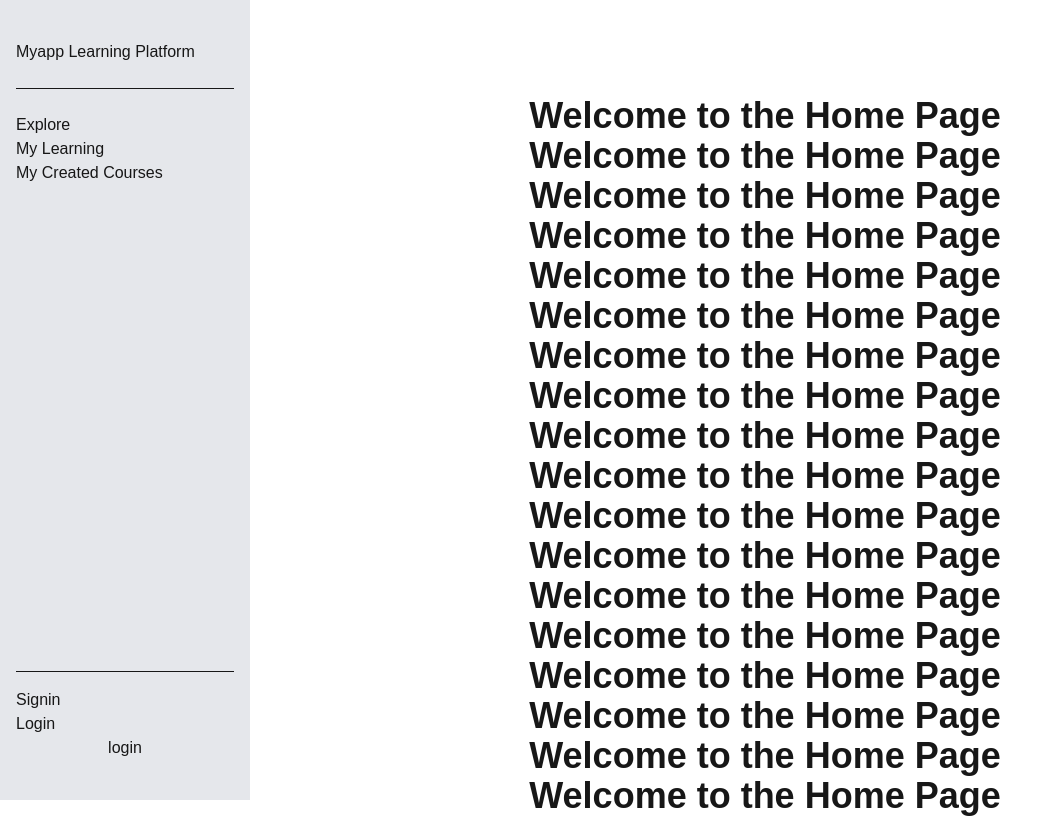
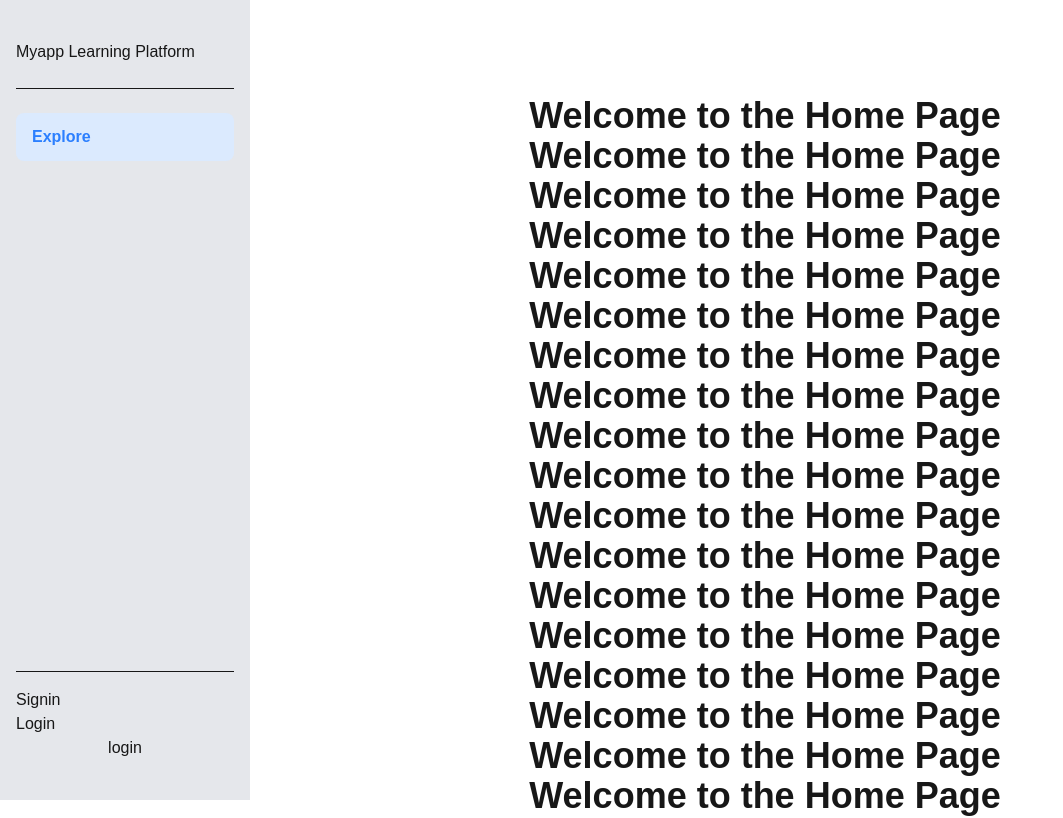
Before and after one commit to peth02/LearnningBuddy_frontend, a Next.js app: page /home in a window 1280 px wide. Shown: the top 818 px of the page, without its empty margins (0-1063 px from the left). Built offline with nearby package versions, Linux system fonts and the light colour scheme; no server answers.

Commit message:
add navbar dynamic style

```diff
--- a/components/Navbar.tsx
+++ b/components/Navbar.tsx
@@ -3,11 +3,25 @@ import Link from "next/link";
 import { loginAction, logoutAction } from "@/lib/action";
 import { getUser } from "@/lib/session";
 import { useEffect, useState } from "react";
-import { useRouter } from "next/navigation";
+import { usePathname, redirect } from "next/navigation";
 
 export function HomeNavbar() {
+
   const [user, setUser] = useState<any>(null);
-  const router = useRouter();
+  const path = usePathname();
+
+  let pages;
+  if (user) {
+    pages = new Map([
+      ["/home", "Explore"],
+      ["/my_learning", "My Learning"],
+      ["/my_created_courses", "My Created Courses"]
+    ]);
+  } else {
+    pages = new Map([
+      ["/home", "Explore"],
+    ]);
+  }
 
   useEffect(() => {
     async function fetchUser() {
@@ -17,6 +31,7 @@ export function HomeNavbar() {
     }
     fetchUser();
   }, []);
+
   function handleLogin() {
     loginAction();
     location.reload();
@@ -24,8 +39,9 @@ export function HomeNavbar() {
   function handleLogout() {
     logoutAction();
     setUser(null);
-    location.reload();
+    redirect('/home');
   }
+
   return (
     <nav className="min-w-[250px] w-auto h-screen bg-gray-200 px-4 py-10 sticky top-0">
       <div className="flex flex-col h-full">
@@ -33,11 +49,20 @@ export function HomeNavbar() {
           <p>Myapp Learning Platform</p>
           <hr className="my-6" />
         </div>
-        <ul>
-            <li><Link href={"/home"} className="">Explore</Link></li>
-            <li><Link href={"/home"} className="">My Learning</Link></li>
-            <li><Link href={"/home"} className="">My Created Courses</Link></li>
-        </ul>
+        <div className="flex flex-col gap-3">
+            {
+              [...pages.entries()].map(([key, value])=>(
+                <Link
+                  key={key}
+                  href={key}
+                  className={path.includes(key)
+                    ? "flex items-center gap-3 px-4 py-3 rounded-lg text-blue-500 bg-blue-100 font-bold"
+                    : "flex items-center gap-3 px-4 py-3 rounded-lg hover:text-blue-500 hover:bg-blue-100 hover:font-bold"}>
+                      {value}
+                </Link>
+              ))
+            }
+        </div>
         <div className="flex flex-col mt-auto">
             <hr className="my-4" />
             { user ? (
```
